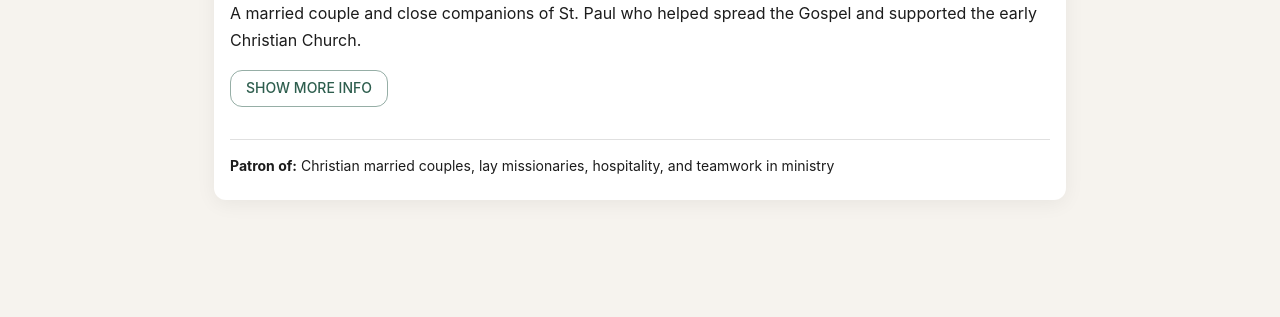
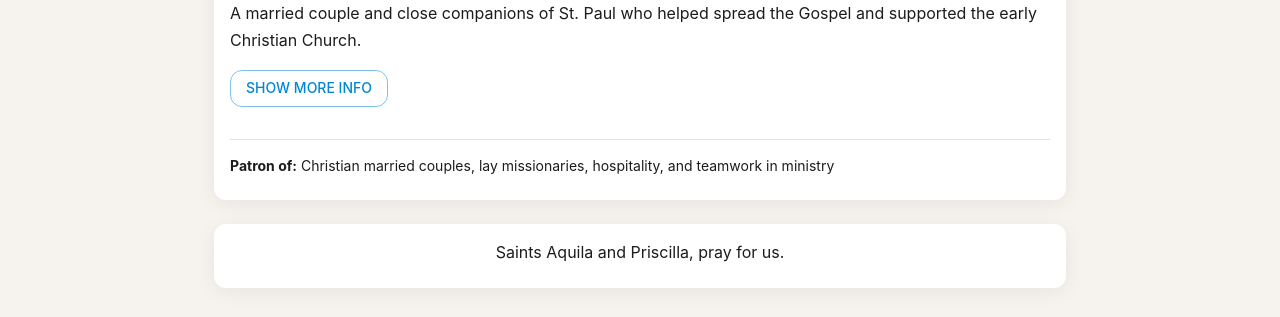
Before and after one commit to kyleghughes/dailysaints, a React (Vite) app in the folder dailysaints/: page / in a window 1280 px wide. Shown: the part 526-843 px from the top of the page. Before the commit the page ends 800 px from the top, so only its background shows below. Built offline with nearby package versions, Linux system fonts and the light colour scheme.

Commit message:
Update: Added "Pray for us" card

```diff
--- a/dailysaints/src/App.tsx
+++ b/dailysaints/src/App.tsx
@@ -6,13 +6,16 @@ import {
   Box,
   CircularProgress,
 } from "@mui/material";
+
 import Header from "./components/Header";
+import SaintCard from "./components/SaintCard";
+import PrayForUsCard from "./components/PrayForUsCard";
 
 import { formatDate, getTodayKey } from "./utils/date";
 import { saints, type Saint } from "./data/saints";
 import { getLiturgicalColour } from "./data/liturgicalCalendar";
 import { getTheme } from "./components/theme";
-import SaintCard from "./components/SaintCard";
+
 const { month, day } = getTodayKey();
 const colour = getLiturgicalColour(month, day);
 
@@ -65,6 +68,7 @@ const App = () => {
               {todaySaints.map((saint, index) => (
                 <SaintCard key={`${saint.name}-${index}`} saint={saint} />
               ))}
+              <PrayForUsCard saints={todaySaints} />
             </Box>
           ) : (
             <Box sx={{ display: "flex", justifyContent: "center", mt: 8 }}>
--- a/dailysaints/src/components/Header.tsx
+++ b/dailysaints/src/components/Header.tsx
@@ -33,8 +33,8 @@ const Header = ({ date, colour, mode, onToggleMode }: HeaderProps) => {
 
   // #region variables
   const baseColor = colourMap[colour];
-  const darkColor = darken(baseColor, 0.5);
   const isWhiteColour = colour === "white";
+  const darkColor = darken(baseColor, isWhiteColour ? 0.1 : 0.5);
   const textColor = isWhiteColour ? "#000" : "inherit";
   // #endregion
 
--- /dev/null
+++ b/dailysaints/src/components/PrayForUsCard.tsx
@@ -0,0 +1,31 @@
+import Card from "@mui/material/Card";
+import type { Saint } from "../data/saints";
+import CardContent from "@mui/material/CardContent";
+import Typography from "@mui/material/Typography";
+import Box from "@mui/material/Box";
+
+interface PrayForUsCardProps {
+  saints: Saint[];
+}
+
+const PrayForUsCard = ({ saints }: PrayForUsCardProps) => {
+  return (
+    <Card>
+      <CardContent>
+        <Box>
+          {saints.map((saint, index) => (
+            <Typography
+              key={`${saint.name}-${index}`}
+              variant="body1"
+              sx={{ textAlign: "center" }}
+            >
+              {saint.name}, pray for us.
+            </Typography>
+          ))}
+        </Box>
+      </CardContent>
+    </Card>
+  );
+};
+
+export default PrayForUsCard;
--- a/dailysaints/src/components/SaintCard.tsx
+++ b/dailysaints/src/components/SaintCard.tsx
@@ -70,6 +70,7 @@ const SaintCard = ({ saint }: { saint: Saint }) => {
           </Typography>
 
           <Button
+            color={"info"}
             variant="outlined"
             onClick={() => setInfoOpen(true)}
             sx={{ mb: 2 }}
--- a/dailysaints/src/data/saints.ts
+++ b/dailysaints/src/data/saints.ts
@@ -3433,7 +3433,7 @@ export const saints: Saint[] = [
     },
   },
   {
-    month: 8,
+    month: 7,
     day: 31,
     name: "St. Nicodemus",
     image:
```
